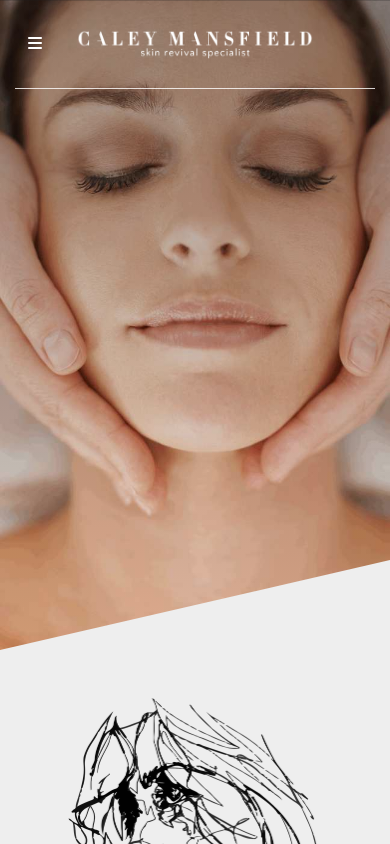
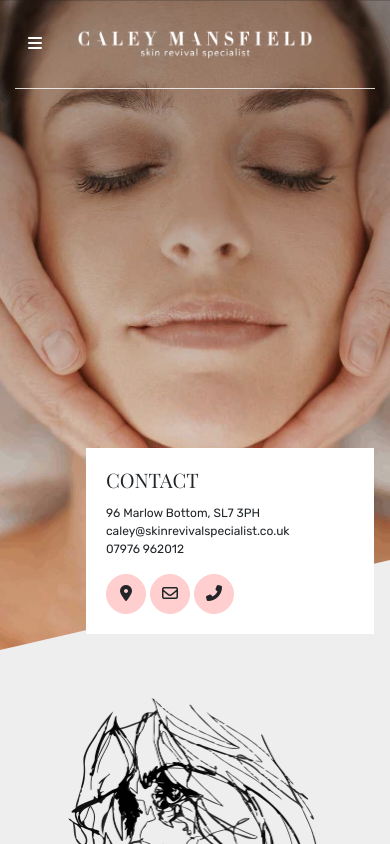
Before and after one commit to Lucamilne/caleymansfieldskincare, a React (Create React App) app: page / in a window 390 px wide. Shown: the top 844 px of the page. Built offline with nearby package versions, Linux system fonts and the light colour scheme; a web font is replaced by a local one.

Commit message:
contact card for mobile added

```diff
--- a/src/Hero.js
+++ b/src/Hero.js
@@ -1,8 +1,36 @@
 import React from "react";
+import { Card, Button } from "react-bootstrap"
 import ShapeFill from "./ShapeFill"
 
-class Hero extends React.Component {
-    render() {
+const contact = [
+    { value: "96 Marlow Bottom, SL7 3PH", icon: "fas fa-map-marker-alt" },
+    { value: "caley@skinrevivalspecialist.co.uk", icon: "far fa-envelope" },
+    { value: "07976 962012", icon: "fas fa-phone-alt" }
+]
+
+function ContactCard() {
+    return (
+        <Card style={{ width: '18rem' }} className="m-3" id="contact-card">
+            <Card.Body>
+                <Card.Title>Contact</Card.Title>
+                <Card.Text className="contact-body">
+                    <ul>
+                        {contact.map(el => (
+                            <li>{el.value}</li>
+                        ))}
+                    </ul>
+                </Card.Text>
+                {contact.map(el => (
+                    <Button variant="secondary" className="btn-circle mr-1">
+                        <i className={el.icon}></i>
+                    </Button>
+                ))}
+            </Card.Body>
+        </Card >
+    )
+}
+
+function Hero() {
     return (
         <section className="position-relative" id="hero">
             <img src={require("./images/mobile_hero_b.jpg")} alt="Woman undergoing skin care facial treatment" className="d-md-block d-lg-none" />
@@ -11,10 +39,10 @@ class Hero extends React.Component {
             </video>
             <div className="gradient-filter d-flex align-items-end">
             </div>
-                <ShapeFill alt="bottom" color="#eee"/>
+            <ShapeFill alt="bottom" color="#eee" />
+            <ContactCard />
         </section>
     )
 }
-}
 
 export default Hero;
--- a/src/styles/App.scss
+++ b/src/styles/App.scss
@@ -66,7 +66,12 @@ h2,
   border-radius: 0px;
   overflow: hidden;
 }
-
+.btn-circle {
+  border-radius: 50%;
+  padding: 0;
+  width: 2.5rem;
+  height: 2.5rem;
+}
 ul {
   list-style: none;
 }
--- a/src/styles/_Hero.scss
+++ b/src/styles/_Hero.scss
@@ -11,3 +11,22 @@
     height: 100vh;
   }
 }
+
+#contact-card {
+  position: absolute;
+  bottom: 0;
+  right: 0;
+  border: 0;
+  border-radius: 0;
+  .card-title {
+    font-family: "Playfair Display", serif;
+    text-transform: uppercase;
+  }
+  .contact-body {
+    font-size: 0.75em;
+  }
+  ul {
+    padding: 0;
+  }
+
+}
```
Also changed, not shown: src/styles/App.css, 1 other file (tests, documents, lock files or other folders). Lines whose indentation alone changed are shown as unchanged.
